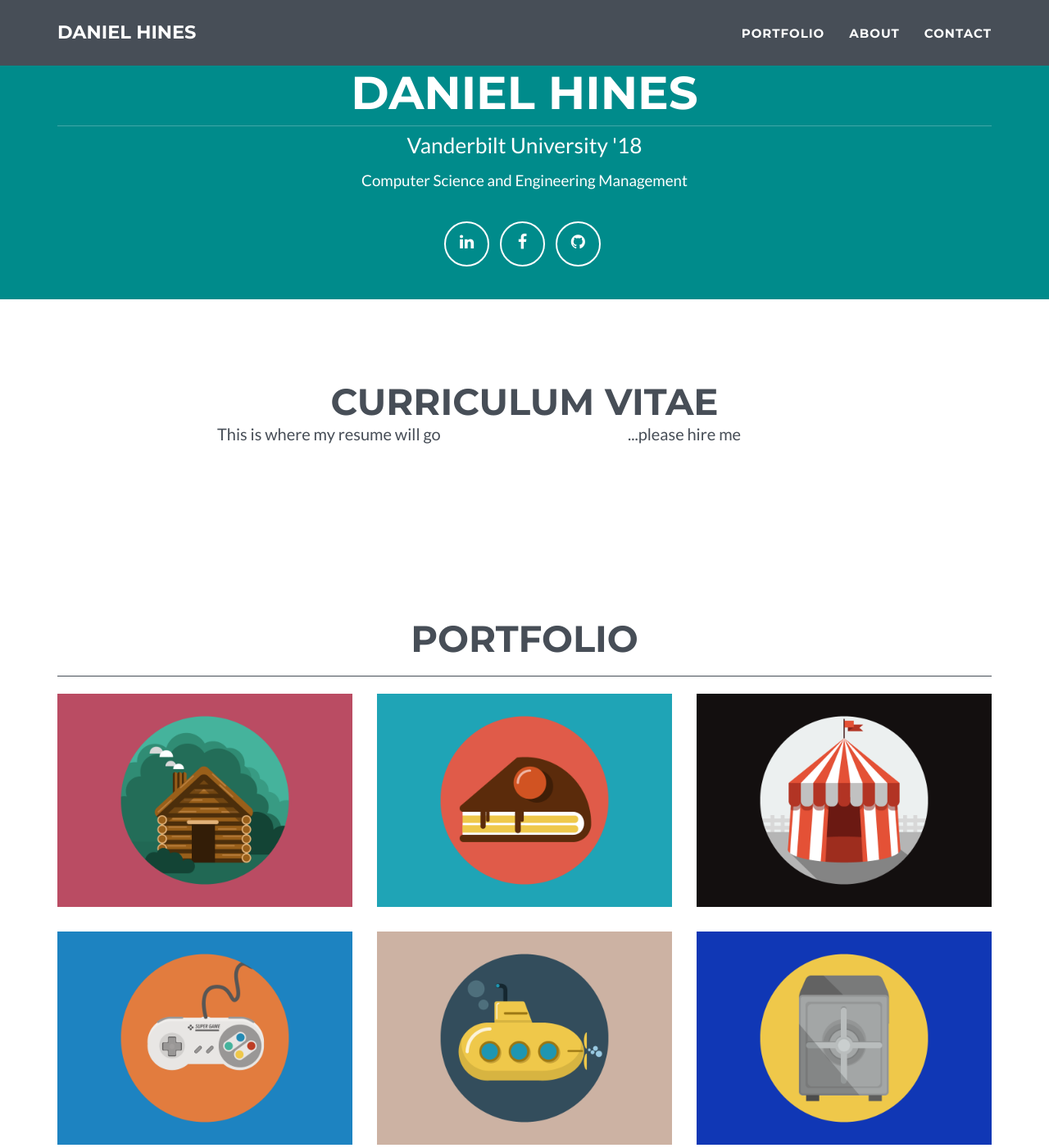
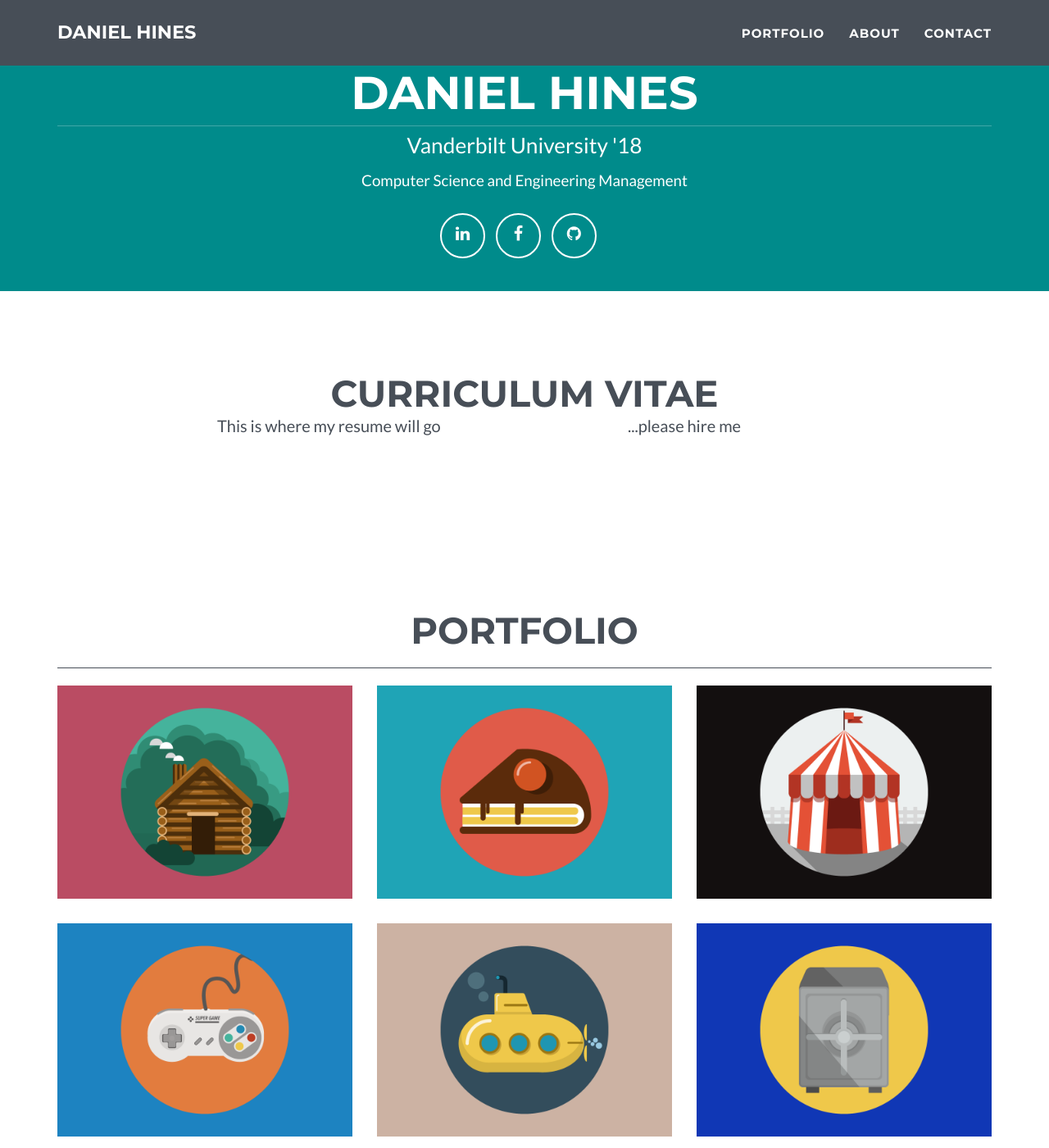
Before and after one commit to danielchines/danielchines.github.io, a Jekyll site: the page built from index.html, in a window 1280 px wide and 1400 px high, scrolled down 403 px. Shown: the whole window at 82% size. Built offline with Jekyll 4.4.1, drawn with Linux system fonts in a browser that asks for light colours.

Commit message:
Update main.css

```diff
--- a/_includes/css/main.css
+++ b/_includes/css/main.css
@@ -101,13 +101,9 @@ header .header-col {
     margin: 0 auto 20px;
 }
 
-header .list-inline {
-    padding-top: 10px;
-    padding-left: 10px;
+.list-inline {
     padding-right: 10px;
 }
-
-
 
 @media(min-width:768px) {
     header .container {
```
